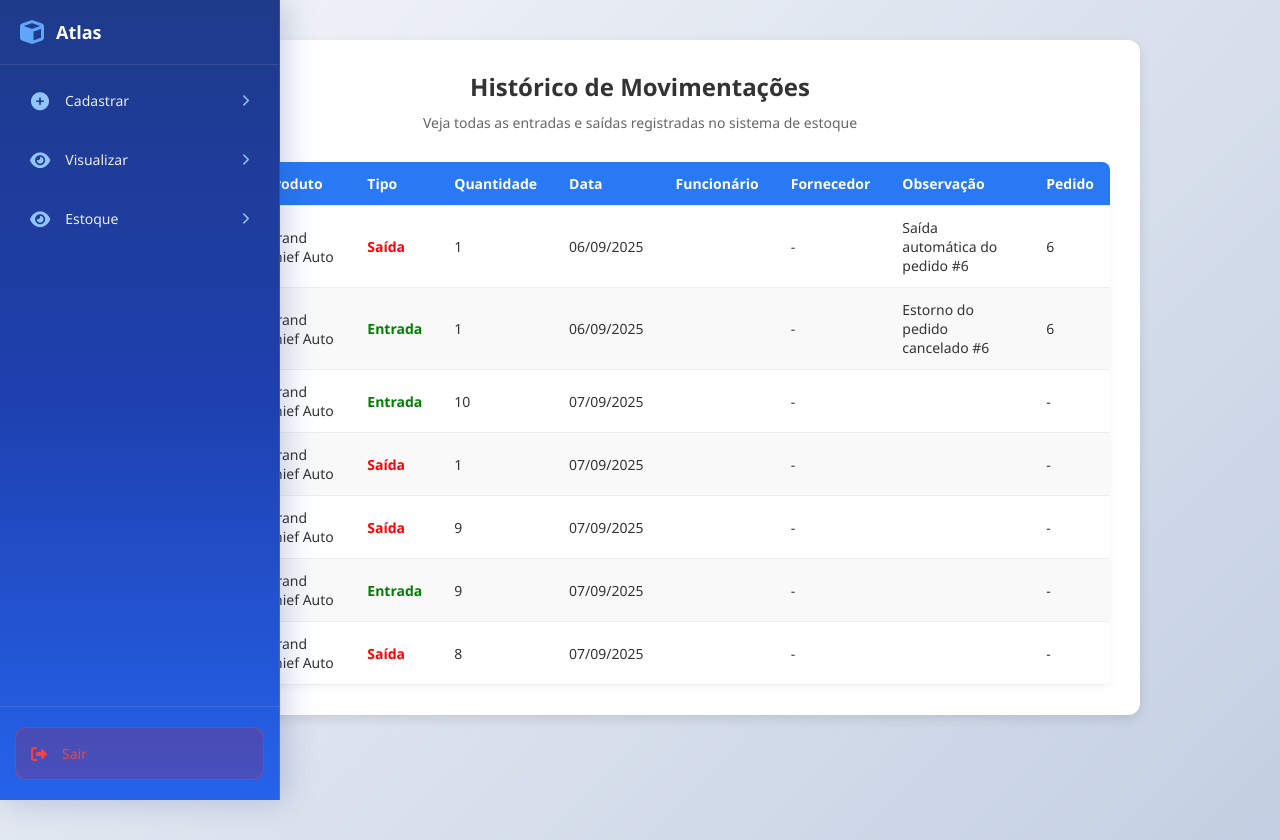
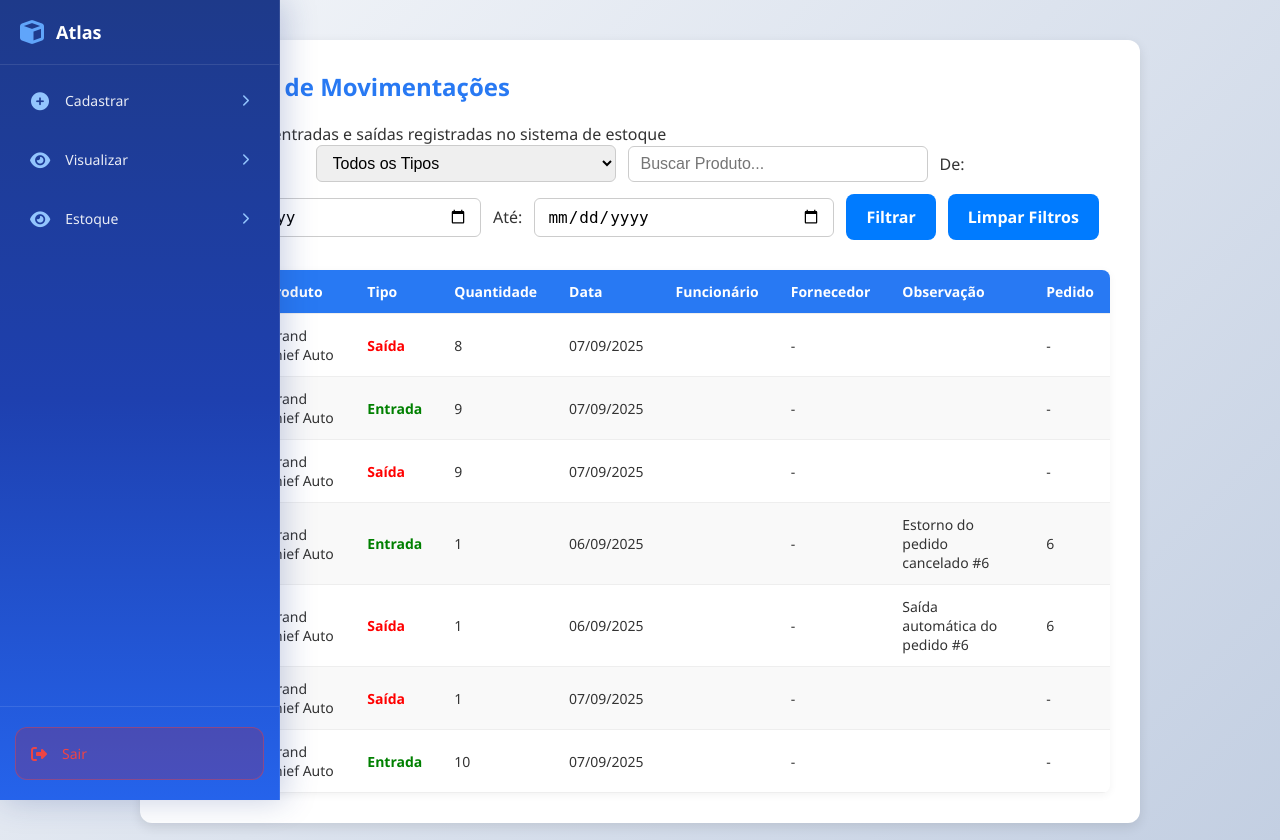
Before and after one commit to Caioairesd/Projeto-Senai-Atlas, a PHP site: page /htdocs/estoque/estoque_historico.php in a window 1280 px wide. Run offline with PHP 8.4, Linux system fonts and the light colour scheme; a user stored in the database is signed in; data comes from the database, SQL or seed files in the repository.

Commit message:
Refactor
Refazer e padronizar filtros

```diff
--- a/estoque/estoque_entrada.php
+++ b/estoque/estoque_entrada.php
@@ -21,9 +21,8 @@ $produtos = $stmt->fetchAll(PDO::FETCH_ASSOC);
 
 <body>
     <div class="form-wrapper">
-        <h2>Registrar Entrada de Estoque</h2>
-        <p>Selecione o produto e informe os detalhes da entrada.</p>
-
+            <h2>Registrar Entrada de Estoque</h2>
+            <p>Selecione o produto e informe os detalhes da entrada.</p>
         <form action="processar_entrada.php" method="post">
             <!-- Produto -->
             <div class="input-group">
--- a/estoque/estoque_historico.php
+++ b/estoque/estoque_historico.php
@@ -13,10 +13,33 @@ include '../assets/sidebar.php';
 
 <body>
     <div class="form-wrapper">
-        <div class="historico-header">
             <h2>Histórico de Movimentações</h2>
             <p>Veja todas as entradas e saídas registradas no sistema de estoque</p>
-        </div>
+        <!-- Filtros -->
+        <form method="GET" action="" class="search-form">
+            <select name="tipo" class="input">
+                <option value="">Todos os Tipos</option>
+                <?php
+                $tiposMov = ['Entrada', 'Saída'];
+                foreach ($tiposMov as $tipo) {
+                    $sel = ($filtroTipo === $tipo) ? 'selected' : '';
+                    echo "<option value=\"$tipo\" $sel>$tipo</option>";
+                }
+                ?>
+            </select>
+
+            <input type="text" name="produto" class="input" placeholder="Buscar Produto..." value="<?= htmlspecialchars($filtroProduto) ?>">
+
+            <label for="data_ini">De:</label>
+            <input type="date" name="data_ini" class="input" value="<?= htmlspecialchars($filtroDataIni) ?>">
+
+            <label for="data_fim">Até:</label>
+            <input type="date" name="data_fim" class="input" value="<?= htmlspecialchars($filtroDataFim) ?>">
+
+            <button type="submit" class="btn">Filtrar</button>
+            <a href="estoque_historico.php" class="btn">Limpar Filtros</a>
+        </form>
+
 
         <?php if (empty($historico)): ?>
             <div class="no-records">
--- a/estoque/pedidos_lista.php
+++ b/estoque/pedidos_lista.php
@@ -14,10 +14,8 @@ include '../assets/sidebar.php';
 
 <body>
     <div class="form-wrapper">
-        <div class="historico-header">
             <h2>Lista de Pedidos</h2>
             <p>Resumo de todos os pedidos cadastrados</p>
-        </div>
 
         <!-- Filtros -->
         <form method="GET" action="" class="search-form">
--- a/estoque/processar_historico.php
+++ b/estoque/processar_historico.php
@@ -63,7 +63,7 @@ if ($filtroDataIni !== '' && $filtroDataFim !== '') {
 }
 
 // Ordena mais recentes primeiro
-$sql .= " ORDER BY m.data_movimentacao asc";
+$sql .= " ORDER BY id_movimentacao desc";
 
 try {
     $stmt = $pdo->prepare($sql);
--- a/estoque/processar_pedidos_lista.php
+++ b/estoque/processar_pedidos_lista.php
@@ -32,7 +32,7 @@ if ($filtroDataIni !== '' && $filtroDataFim !== '') {
     $params[] = $filtroDataFim;
 }
 
-$sql .= " ORDER BY data_pedido DESC";
+$sql .= " ORDER BY id_pedido DESC";
 
 $stmt = $pdo->prepare($sql);
 $stmt->execute($params);
```
Also changed, not shown: estoque/estoque_geral.php (+19 -6 lines), estoque/estoque_saida.php (+24 -3 lines), estoque/pedido_detalhe.php (+5 -3 lines), estoque/processar_saida.php (+0 -7 lines).
